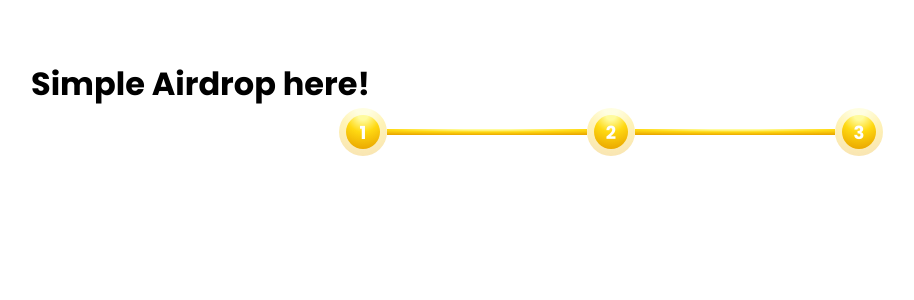
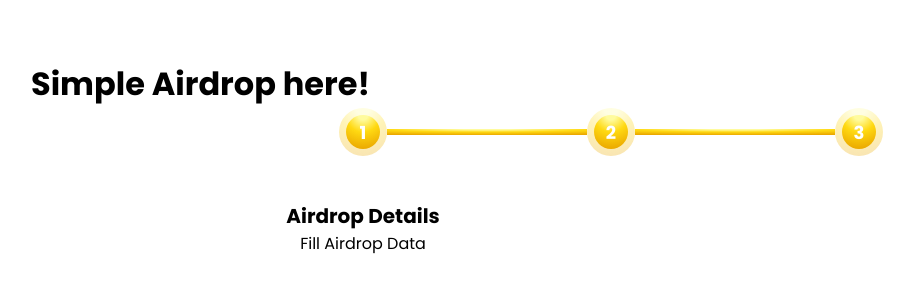
Before and after one commit to alamgirhossein041/duckyDrop, a Next.js app: page /components/SimpleAirdrop in a window 1280 px wide. Shown: the top 300 px of the page, without its empty margins (29-943 px from the left). Built offline with nearby package versions, Linux system fonts and the light colour scheme.

Commit message:
Penambahan step

```diff
--- a/pages/components/SimpleAirdrop.tsx
+++ b/pages/components/SimpleAirdrop.tsx
@@ -9,7 +9,10 @@ export default function SimpleAirdrop() {
           <div className={styles.step}>
             <p>1</p>
           </div>
-          <div className={styles.label}></div>
+          <div className={styles.label}>
+            <h1>Airdrop Details</h1>
+            <p>Fill Airdrop Data</p>
+          </div>
         </div>
         <div className={styles.connector}></div>
         <div className={styles.step_bg}>
--- a/styles/SimpleAirdrop.module.scss
+++ b/styles/SimpleAirdrop.module.scss
@@ -39,9 +39,17 @@
       }
     }
     .label {
+      min-width: 200px;
       position: absolute;
-      bottom: 0;
-      left: 0;
+      bottom: -100px;
+      left: 50%;
+      transform: translateX(-50%);
+      display: flex;
+      flex-direction: column;
+      align-items: center;
+      h1 {
+        font-size: 20px;
+      }
     }
   }
   .connector {
```
